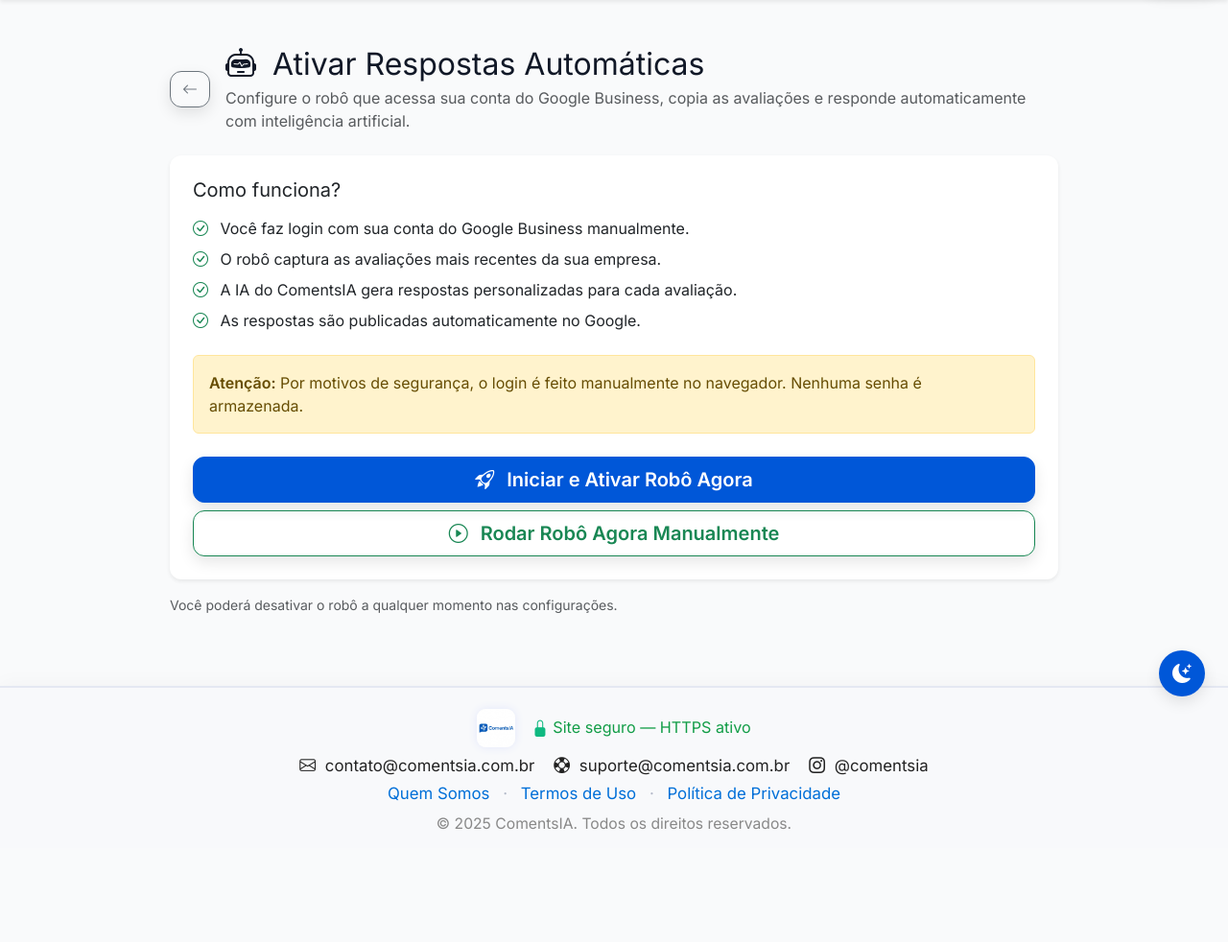
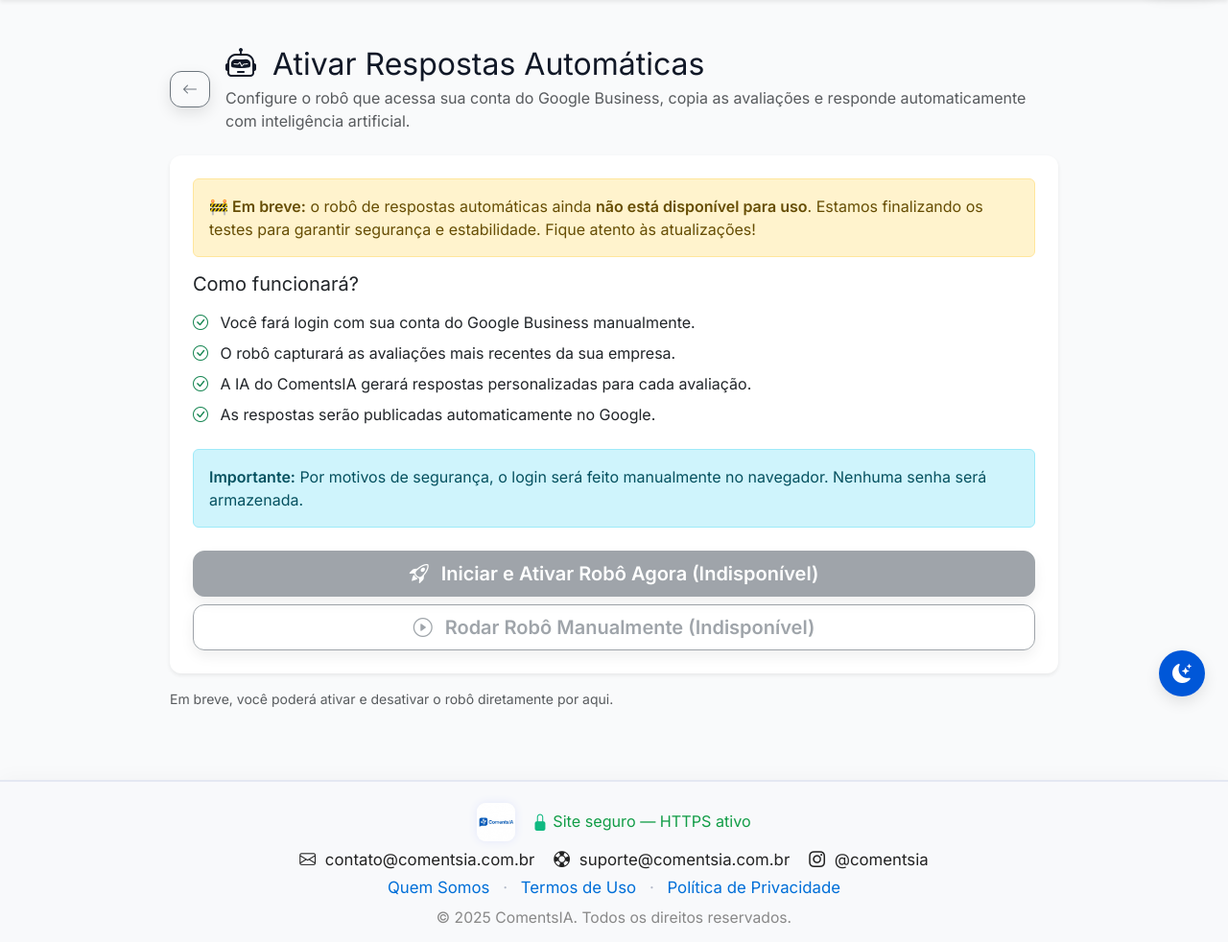
Before and after one commit to Andersonmendes2025/ComentsIA, a Flask app: template templates/auto_reply_setup.html in a window 1280 px wide. Shown: the part 58-1040 px from the top of the page at 96% size. Before the commit the page ends 923 px from the top, so only its background shows below. Run offline with Flask 3, Linux system fonts and the light colour scheme; the template is opened without the code that fills it, so the values that code supplies are empty.

Commit message:
Alterando html

```diff
--- a/templates/auto_reply_setup.html
+++ b/templates/auto_reply_setup.html
@@ -23,33 +23,38 @@
 
       <div class="card shadow-sm">
         <div class="card-body p-4">
-          <h5 class="mb-3">Como funciona?</h5>
+          <div class="alert alert-warning">
+            <strong>🚧 Em breve:</strong> o robô de respostas automáticas ainda <strong>não está disponível para uso</strong>.
+            Estamos finalizando os testes para garantir segurança e estabilidade. Fique atento às atualizações!
+          </div>
+
+          <h5 class="mb-3">Como funcionará?</h5>
           <ul class="list-unstyled">
-            <li class="mb-2"><i class="bi bi-check-circle text-success me-2"></i> Você faz login com sua conta do Google Business manualmente.</li>
-            <li class="mb-2"><i class="bi bi-check-circle text-success me-2"></i> O robô captura as avaliações mais recentes da sua empresa.</li>
-            <li class="mb-2"><i class="bi bi-check-circle text-success me-2"></i> A IA do ComentsIA gera respostas personalizadas para cada avaliação.</li>
-            <li class="mb-2"><i class="bi bi-check-circle text-success me-2"></i> As respostas são publicadas automaticamente no Google.</li>
+            <li class="mb-2"><i class="bi bi-check-circle text-success me-2"></i> Você fará login com sua conta do Google Business manualmente.</li>
+            <li class="mb-2"><i class="bi bi-check-circle text-success me-2"></i> O robô capturará as avaliações mais recentes da sua empresa.</li>
+            <li class="mb-2"><i class="bi bi-check-circle text-success me-2"></i> A IA do ComentsIA gerará respostas personalizadas para cada avaliação.</li>
+            <li class="mb-2"><i class="bi bi-check-circle text-success me-2"></i> As respostas serão publicadas automaticamente no Google.</li>
           </ul>
 
-          <div class="alert alert-warning mt-4">
-            <strong>Atenção:</strong> Por motivos de segurança, o login é feito manualmente no navegador. Nenhuma senha é armazenada.
+          <div class="alert alert-info mt-4">
+            <strong>Importante:</strong> Por motivos de segurança, o login será feito manualmente no navegador. Nenhuma senha será armazenada.
           </div>
 
-                    <div class="d-grid gap-2 mt-4">
-            <a href="{{ url_for('auto_reply.start_auto_bot') }}" class="btn btn-primary btn-lg">
+          <div class="d-grid gap-2 mt-4">
+            <button class="btn btn-secondary btn-lg" disabled>
               <i class="bi bi-rocket-takeoff me-2"></i>
-              Iniciar e Ativar Robô Agora
-            </a>
-            <a href="{{ url_for('auto_reply.run_bot_now') }}" class="btn btn-outline-success btn-lg">
+              Iniciar e Ativar Robô Agora (Indisponível)
+            </button>
+            <button class="btn btn-outline-secondary btn-lg" disabled>
               <i class="bi bi-play-circle me-2"></i>
-              Rodar Robô Agora Manualmente
-            </a>
+              Rodar Robô Manualmente (Indisponível)
+            </button>
           </div>
         </div>
       </div>
 
       <div class="text-muted small mt-3">
-        Você poderá desativar o robô a qualquer momento nas configurações.
+        Em breve, você poderá ativar e desativar o robô diretamente por aqui.
       </div>
     </div>
   </div>
```
Also changed, not shown: templates/reviews.html (+5 -2 lines).
